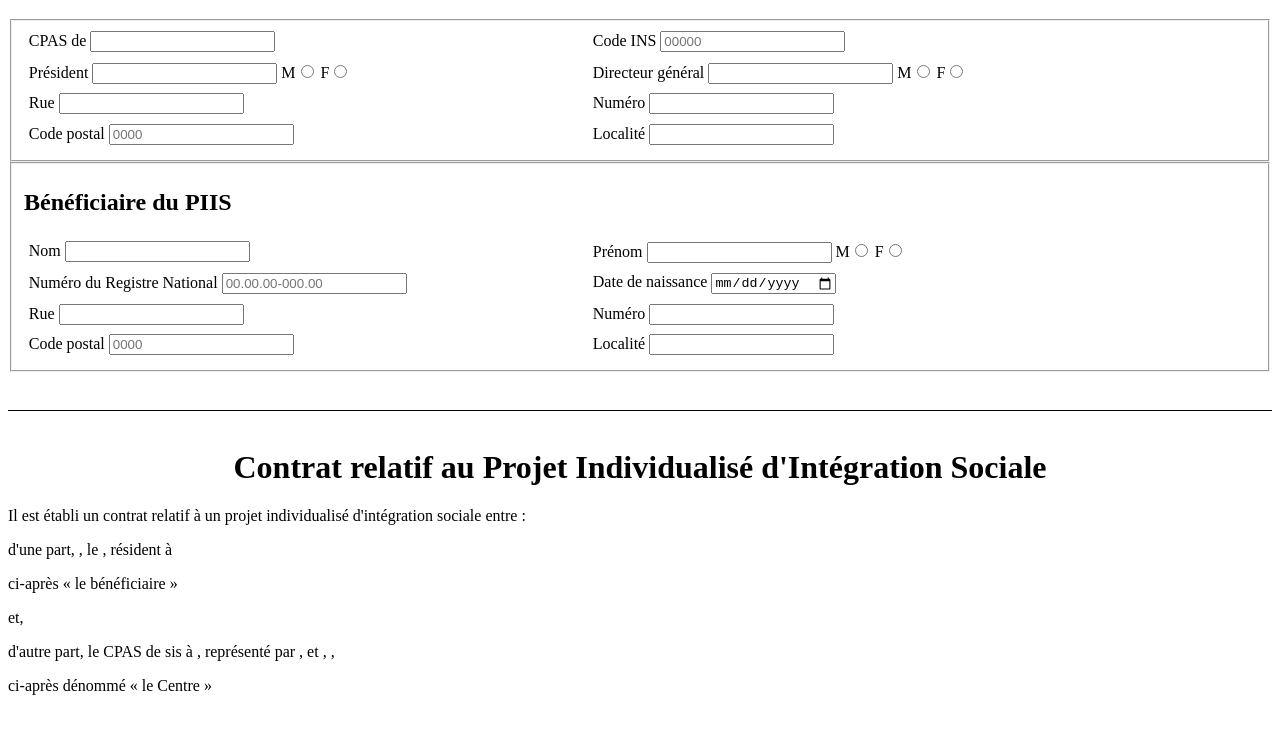
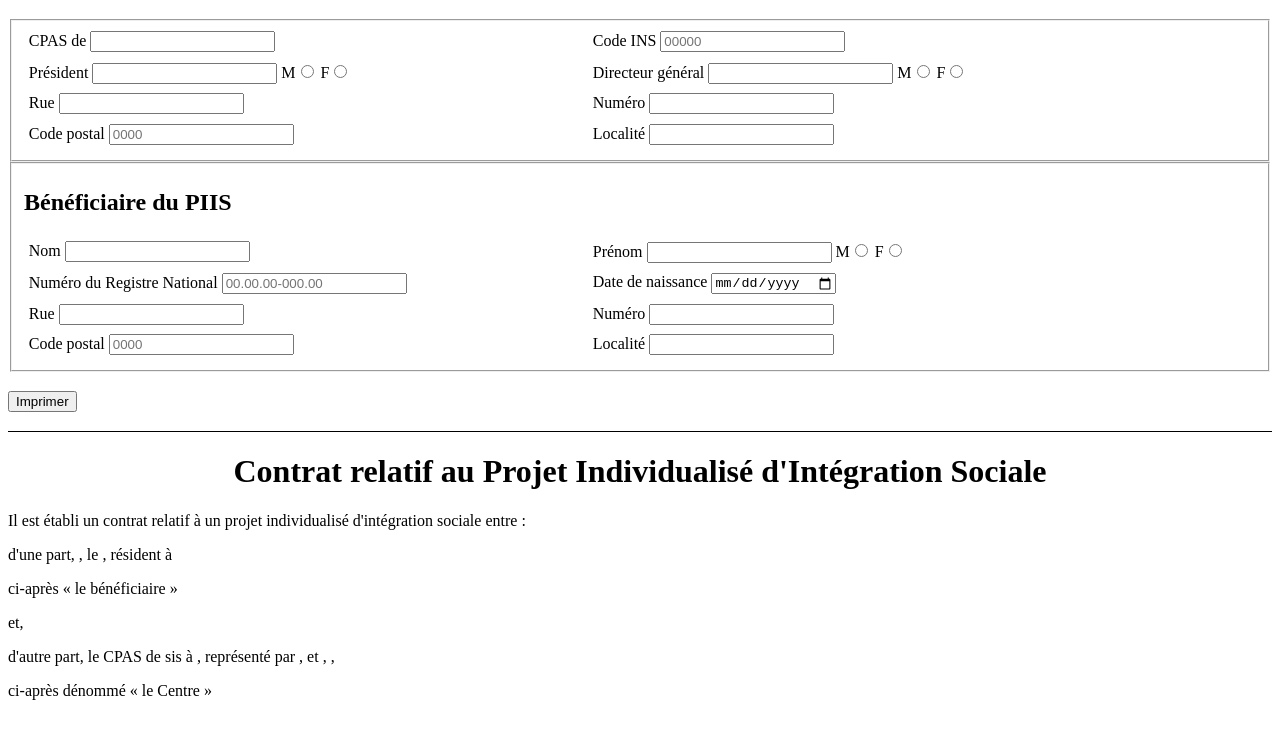
Before and after one commit to arnauldvm/piis-offline, a plain HTML site: page src/app/piis.html in a window 1280 px wide. Shown: the part 69-800 px from the top of the page. Drawn offline with Linux system fonts and the light colour scheme.

Commit message:
Add print button

```diff
--- a/src/app/css/piis.css
+++ b/src/app/css/piis.css
@@ -13,8 +13,13 @@ div#form, div#form div {
 }
 
 div#form {
-  padding-bottom: 1cm;
-  margin-bottom: 1cm;
+  padding-bottom: 0.5cm;
+  /*margin-bottom: 0.5cm;*/
+}
+
+div#buttons {
+  padding-bottom: 0.5cm;
+  margin-bottom: 0.5cm;
   border-bottom: thin solid;
 }
 
@@ -29,7 +34,7 @@ input:invalid {
 
 /* Hide form when printing */
 @media print {
-  div#form {
+  div#form, div#buttons {
     display: none;
   }
 }
--- a/src/app/piis.html
+++ b/src/app/piis.html
@@ -68,6 +68,10 @@
   </fieldset>
 </div>
 
+<div id="buttons">
+  <button onclick="window.print()">Imprimer</button>
+</div>
+
 <div id="contract">
   <script>
     function addDynamicGenreField(modelFieldIdGenrePrefix, suffix, valueM, valueF) {
```
